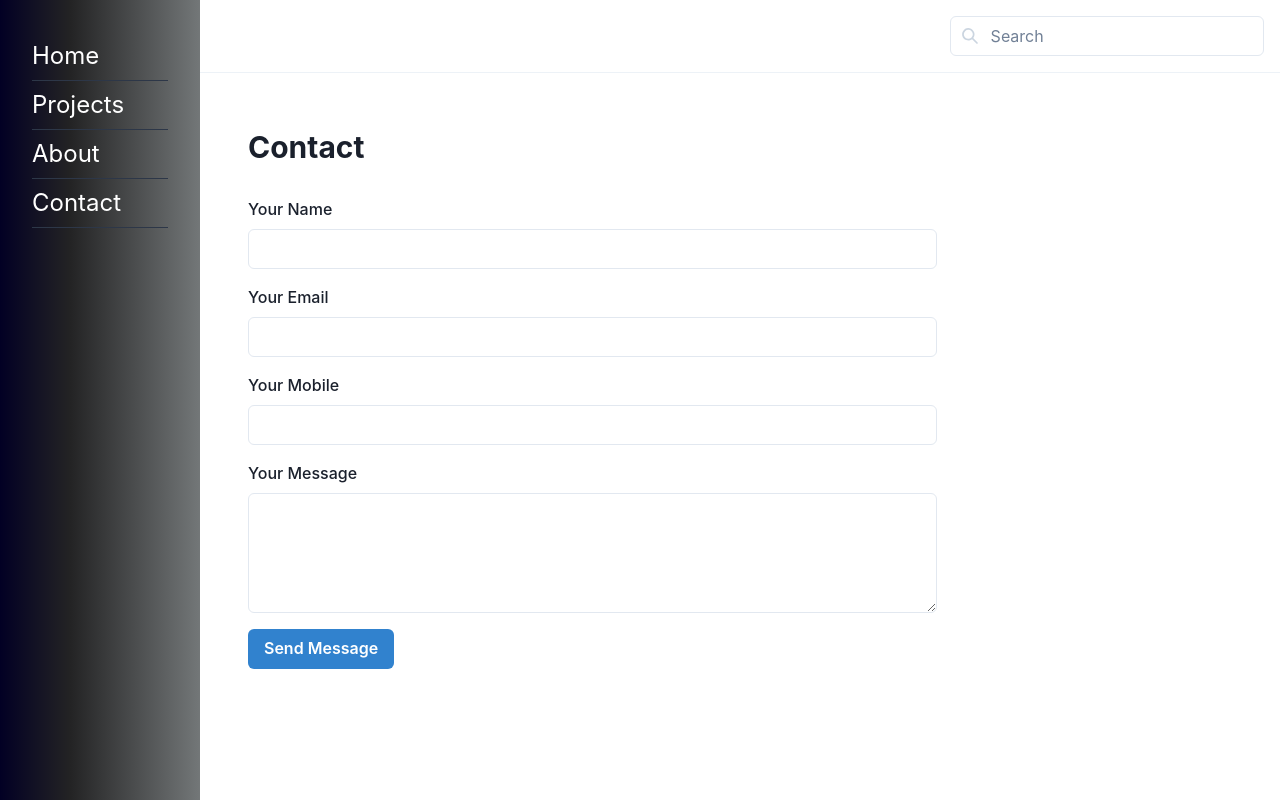
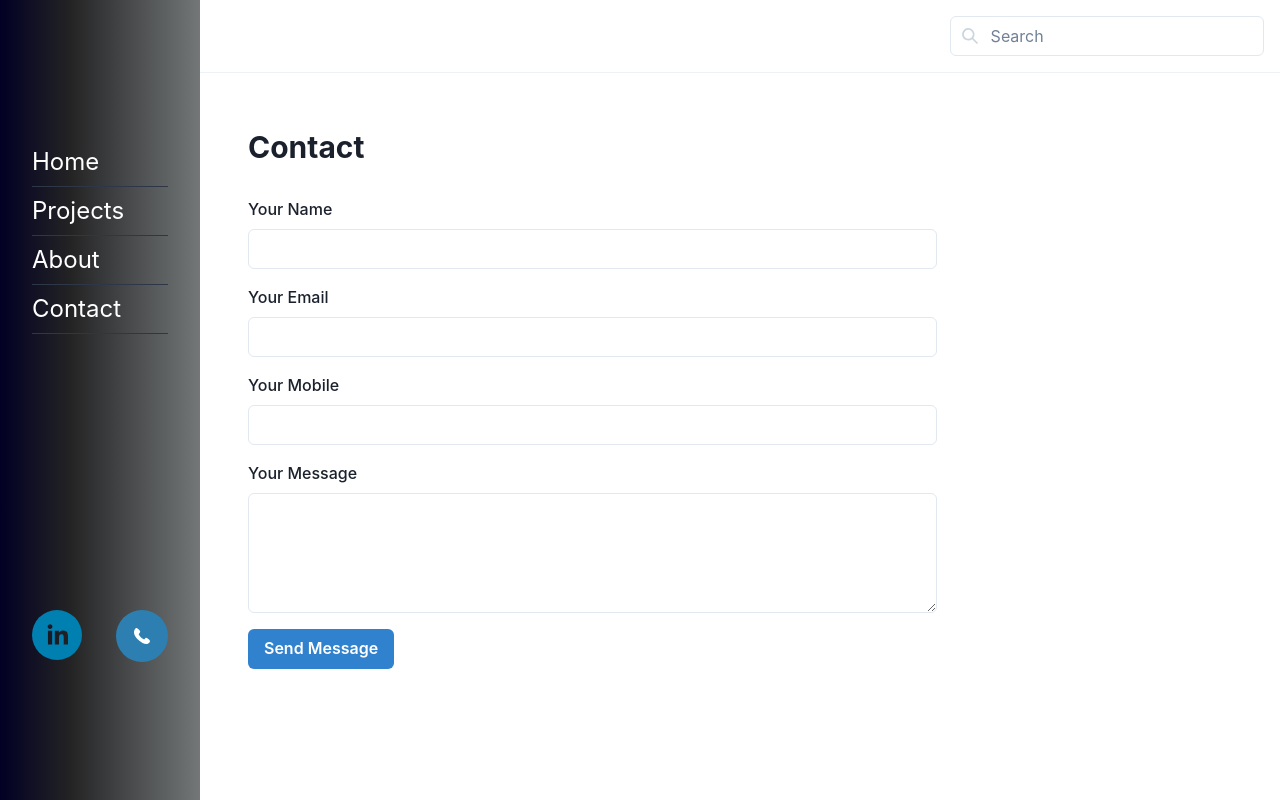
Before and after one commit to zelenovakat/ekaterinazelenova, a Next.js app: page /contact in a window 1280 px wide. Built offline with nearby package versions, Linux system fonts and the light colour scheme.

Commit message:
icons and seo

```diff
--- a/package.json
+++ b/package.json
@@ -24,6 +24,7 @@
     "react": "^18.2.0",
     "react-dom": "^18.2.0",
     "react-markdown": "^9.0.1",
+    "react-social-icons": "^6.6.0",
     "react-syntax-highlighter": "^15.5.0"
   },
   "devDependencies": {
--- a/src/components/Sidebar/index.tsx
+++ b/src/components/Sidebar/index.tsx
@@ -1,16 +1,51 @@
-import { Flex } from "@chakra-ui/react"
-
+import {
+  Button,
+  Flex,
+  Popover,
+  PopoverArrow,
+  PopoverBody,
+  PopoverCloseButton,
+  PopoverContent,
+  PopoverHeader,
+  PopoverTrigger,
+} from "@chakra-ui/react"
+import { SocialIcon } from "react-social-icons"
 import NavLinks from "../NavLinks"
+import { PhoneIcon } from "@chakra-ui/icons"
 
 const SideBar = () => {
   return (
     <Flex
+      justifyContent="space-around"
+      flexDirection="column"
       background="linear-gradient(90deg, rgba(2,0,36,1) 0%, rgba(35,35,36,1) 35%, rgba(115,119,120,1) 100%)"
       width="200px"
       height="100vh"
       position="fixed"
       display={["none", "flex"]}>
       <NavLinks />
+      <Flex padding={["4", "8"]} justifyContent="space-between">
+        <SocialIcon target="_blank" url="https://linkedin.com/in/ekaterina-zelenova-4042671b6/" />
+        <Popover>
+          <PopoverTrigger>
+            <Button
+              color="white"
+              backgroundColor="#2D7FB2"
+              borderRadius="50px"
+              padding="26px"
+              width="50px"
+              height="50px">
+              <PhoneIcon />
+            </Button>
+          </PopoverTrigger>
+          <PopoverContent backgroundColor="#2D7FB2" width="200px">
+            <PopoverArrow />
+            <PopoverCloseButton />
+            <PopoverHeader>My nuber is</PopoverHeader>
+            <PopoverBody>+46762840503</PopoverBody>
+          </PopoverContent>
+        </Popover>
+      </Flex>
     </Flex>
   )
 }
--- a/src/components/string.tsx
+++ b/src/components/string.tsx
@@ -1,2 +1,2 @@
 export const mainText =
-  "I am a frontend developer with a passion for building great applications and websites. I have been working in IT for more than three and half years. I work with page apps and sites that are built on React, NextJS and Gatsby. I integrated NextJS with Contentful in multiple projects, and Next.js with Strapi CMS as well, so I used JAM stack technology, TypeScript, and a query language for APIs - GraphQL. For design I used Styled components, Chakra UI. I used cloud-based service - Github. I worked at the companies whch are called"
+  "I am a frontend developer with a passion for building great applications and websites. I have been working in IT for more than three and half years. I work with page apps and sites that are built on React, NextJS and Gatsby. I integrated NextJS with Contentful in multiple projects, and Next.js with Strapi CMS as well, so I used JAM stack technology, TypeScript, and a query language for APIs - GraphQL. For design I used Styled components, Chakra UI. I used cloud-based service - Github. I worked at the companies which are called"
--- a/src/layout/DefaultLayout/index.tsx
+++ b/src/layout/DefaultLayout/index.tsx
@@ -1,6 +1,8 @@
 import { Flex } from "@chakra-ui/react"
 import Header from "@/components/Header"
 import SideBar from "@/components/Sidebar"
+import { DefaultSeo } from "next-seo"
+
 type DifaultLayoutProps = {
   children: React.ReactNode
 }
@@ -9,6 +11,10 @@ const DifaultLayout = (props: DifaultLayoutProps) => {
   const { children } = props
   return (
     <Flex>
+      <DefaultSeo
+        title="Ekaterina Zelenova | Frontend Developer"
+        description="Building production Websites and Applications."
+      />
       <SideBar />
       <Flex direction="column" width={["100%", "calc(100% - 200px)"]} marginLeft={["0", "200px"]}>
         <Header />
--- a/src/pages/about.tsx
+++ b/src/pages/about.tsx
@@ -13,6 +13,7 @@ import {
 import client from "../utils/apollo-client"
 import NextImage from "next/image"
 import { gql } from "@apollo/client"
+import { NextSeo } from "next-seo"
 
 export type AboutPageItem = {
   someText: string
@@ -79,12 +80,15 @@ const apolloClient = client()
 
 const AboutPage = (props: AboutPageProps) => {
   const { aboutPage } = props
-  console.log(props)
   const photoCollection = aboutPage[0].photoCollection
   const faqCollection = aboutPage[0].faqCollection
 
   return (
     <DifaultLayout>
+      <NextSeo
+        title={`Ekaterina Zelenova | About Me`}
+        description={`A brief run through of my history.`}
+      />
       <Flex flexDirection="column" width={["100%", "70%"]}>
         <Heading as="h1" size="lg">
           {aboutPage[0].title}
--- a/src/pages/contact.tsx
+++ b/src/pages/contact.tsx
@@ -11,6 +11,7 @@ import {
   Box,
 } from "@chakra-ui/react"
 import useContactForm from "@/hooks/useContactForm"
+import { NextSeo } from "next-seo"
 
 type ContactPageProps = {
   children: React.ReactNode
@@ -25,16 +26,14 @@ const ContactPage = (props: ContactPageProps) => {
 
   return (
     <DifaultLayout>
+      <NextSeo
+        title={`Ekaterina Zelenova  | Contact Me`}
+        description={`Contact me using the form on this page.`}
+      />
       <Heading as="h1" marginTop="2" size="lg">
         Contact
       </Heading>
       <Flex direction="column" marginTop="8" width={["100%", "70%"]}>
-        {success && (
-          <Box backgroundColor="black" marginBottom="4" color="white" padding="4">
-            <Text>Message was send successfully</Text>
-          </Box>
-        )}
-
         <form onSubmit={submitForm}>
           <FormControl>
             <FormLabel>Your Name</FormLabel>
@@ -70,6 +69,11 @@ const ContactPage = (props: ContactPageProps) => {
             </Button>
           </FormControl>
         </form>
+        {success && (
+          <Box color="black" marginBottom="4">
+            <Text>Message was send successfully</Text>
+          </Box>
+        )}
       </Flex>
     </DifaultLayout>
   )
--- a/src/pages/index.tsx
+++ b/src/pages/index.tsx
@@ -64,14 +64,14 @@ export default function Home(props: HomeProps) {
             Frontend developer, Stockholm Sweden
           </Heading>
           <Text marginTop="8" width={["100%", "70%"]}>
-            {mainText}
+            {mainText}{" "}
             <a target="_blank" href="https://clvlab.com/">
               CLV LAB
             </a>{" "}
-            as a Frontend developer and
+            as a Frontend developer and{" "}
             <a target="_blank" href="https://www.umain.com/">
               UMAIN
-            </a>
+            </a>{" "}
             as a Web Developer.
           </Text>
         </Flex>
--- a/src/pages/projects.tsx
+++ b/src/pages/projects.tsx
@@ -47,7 +47,6 @@ const apolloClient = client()
 
 const ProjectsPage = (props: ProjectsPageProps) => {
   const { projects } = props
-  console.log("Hello", props)
   return (
     <DifaultLayout>
       <Heading as="h1" marginTop="2" size="lg">
```
Also changed, not shown: src/components/Footer/index.tsx (added, +49 -0 lines), 1 other file (tests, documents, lock files or other folders).
